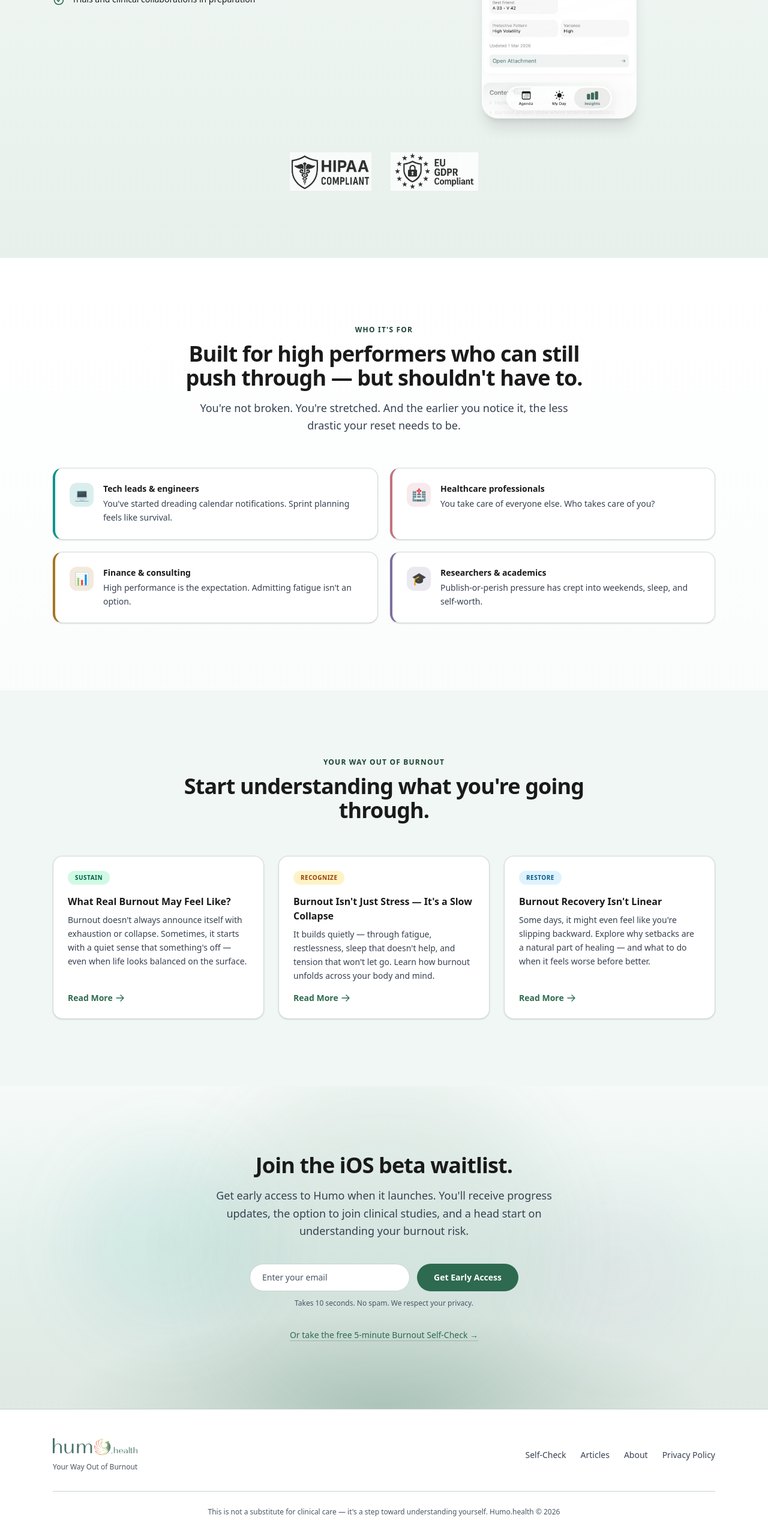
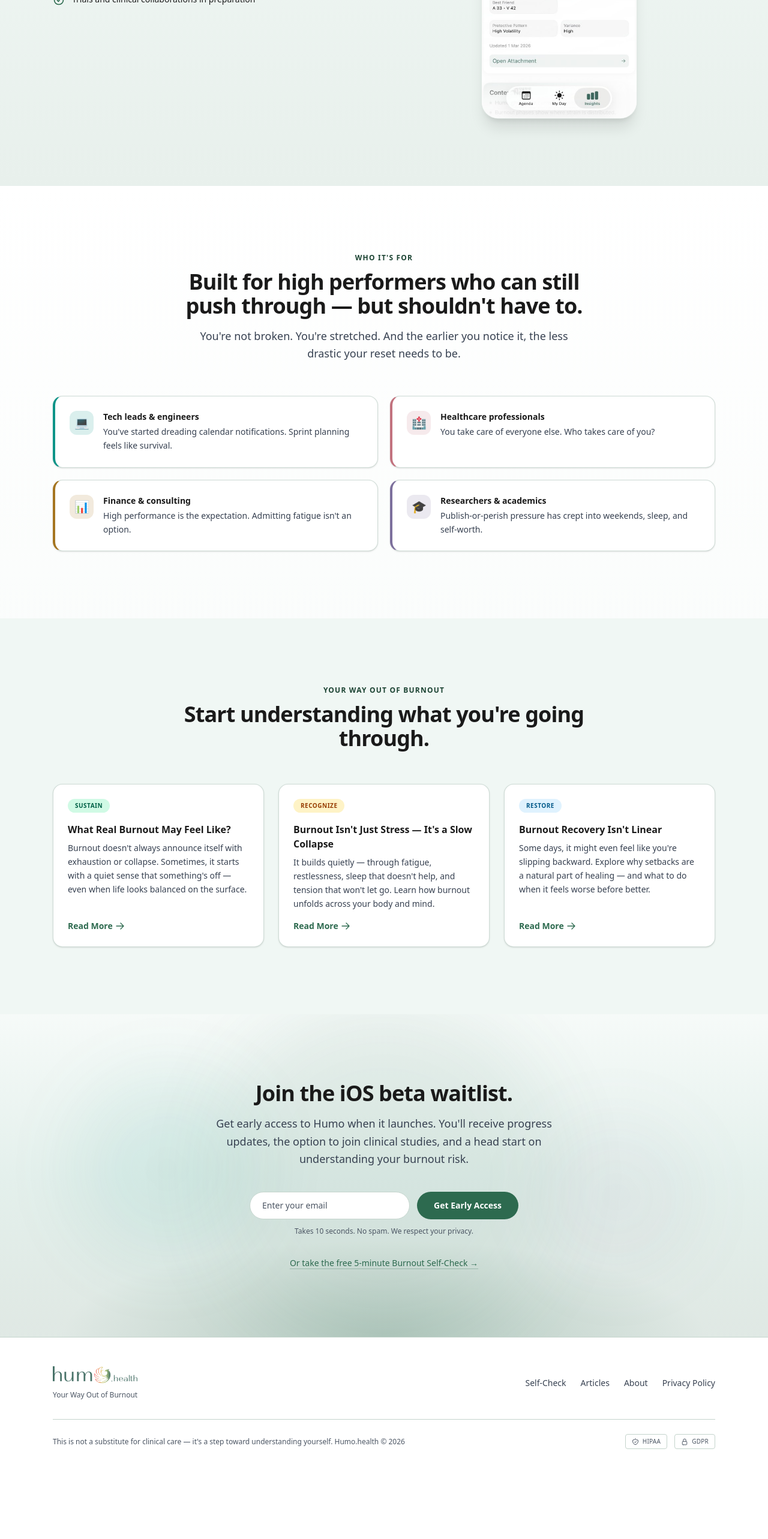
Before and after one commit to maxaskin/humo.health-newweb, a Next.js app: page / in a window 1280 px wide. Shown: the part 4032-6598 px from the top of the page at 60% size. After the commit the page ends 6496 px from the top, so only its background shows below. Built offline with nearby package versions, Linux system fonts and the light colour scheme.

Commit message:
Refactor Evidence and Footer components; remove HIPAA and GDPR badge images from Evidence, and enhance Footer layout with improved text alignment and new compliance indicators for better user experience.

```diff
--- a/src/components/Evidence.tsx
+++ b/src/components/Evidence.tsx
@@ -84,23 +84,6 @@
             </div>
           </div>
         </div>
-
-        <div className="mt-14 flex flex-wrap items-center justify-center gap-8 opacity-80">
-          <Image
-            src="/hipaa-badge.jpg"
-            alt="HIPAA Compliant"
-            width={80}
-            height={80}
-            className="h-16 w-auto"
-          />
-          <Image
-            src="/gdpr-badge.jpg"
-            alt="EU GDPR Compliant"
-            width={80}
-            height={80}
-            className="h-16 w-auto"
-          />
-        </div>
       </div>
     </section>
   );
--- a/src/components/Footer.tsx
+++ b/src/components/Footer.tsx
@@ -54,11 +54,25 @@
           </div>
         </div>
 
-        <div className="mt-8 border-t border-border pt-6 text-center">
-          <p className="text-xs leading-relaxed text-muted-light">
+        <div className="mt-8 border-t border-border pt-6 flex flex-col items-center gap-4 sm:flex-row sm:justify-between">
+          <p className="text-xs leading-relaxed text-muted-light text-center sm:text-left">
             This is not a substitute for clinical care — it&apos;s a step toward
             understanding yourself. Humo.health &copy; {new Date().getFullYear()}
           </p>
+          <div className="flex items-center gap-3 shrink-0">
+            <div className="flex items-center gap-1.5 rounded border border-border px-2.5 py-1">
+              <svg className="h-3 w-3 text-muted-light" viewBox="0 0 24 24" fill="none" stroke="currentColor" strokeWidth={2}>
+                <path strokeLinecap="round" strokeLinejoin="round" d="M9 12.75L11.25 15 15 9.75m-3-7.036A11.959 11.959 0 013.598 6 11.99 11.99 0 003 9.749c0 5.592 3.824 10.29 9 11.623 5.176-1.332 9-6.03 9-11.622 0-1.31-.21-2.571-.598-3.751h-.152c-3.196 0-6.1-1.248-8.25-3.285z" />
+              </svg>
+              <span className="text-[10px] font-medium uppercase tracking-wide text-muted-light">HIPAA</span>
+            </div>
+            <div className="flex items-center gap-1.5 rounded border border-border px-2.5 py-1">
+              <svg className="h-3 w-3 text-muted-light" viewBox="0 0 24 24" fill="none" stroke="currentColor" strokeWidth={2}>
+                <path strokeLinecap="round" strokeLinejoin="round" d="M16.5 10.5V6.75a4.5 4.5 0 10-9 0v3.75m-.75 11.25h10.5a2.25 2.25 0 002.25-2.25v-6.75a2.25 2.25 0 00-2.25-2.25H6.75a2.25 2.25 0 00-2.25 2.25v6.75a2.25 2.25 0 002.25 2.25z" />
+              </svg>
+              <span className="text-[10px] font-medium uppercase tracking-wide text-muted-light">GDPR</span>
+            </div>
+          </div>
         </div>
       </div>
     </footer>
```
